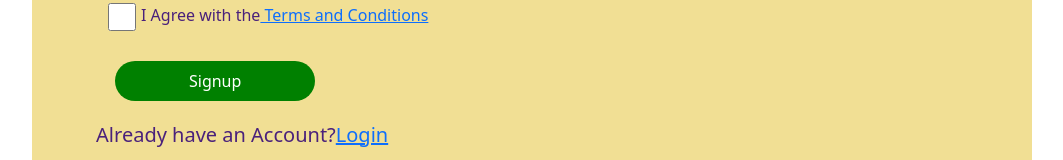
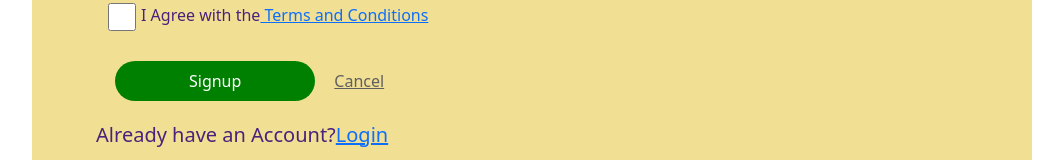
Before and after one commit to DrashtiShah23/online-marketplace-GatorXchange, a React (Create React App) app in the folder application/client/: page /SignUp in a window 1280 px wide. Shown: the part 892-1052 px from the top of the page, without its empty margins (108-1171 px from the left). Built offline with nearby package versions, Linux system fonts and the light colour scheme.

Commit message:
Aligned the button for signup and link to login  to left side for nice UI UX approach for users

```diff
--- a/application/client/src/pages/signup.js
+++ b/application/client/src/pages/signup.js
@@ -211,6 +211,7 @@ const Signup = () => {
           <button className="registerButton" type="submit">
             Signup
           </button>
+          <Link className ="cancel-link"to ="/" c>Cancel</Link>
           <div>
             <p>
               Already have an Account?
```
